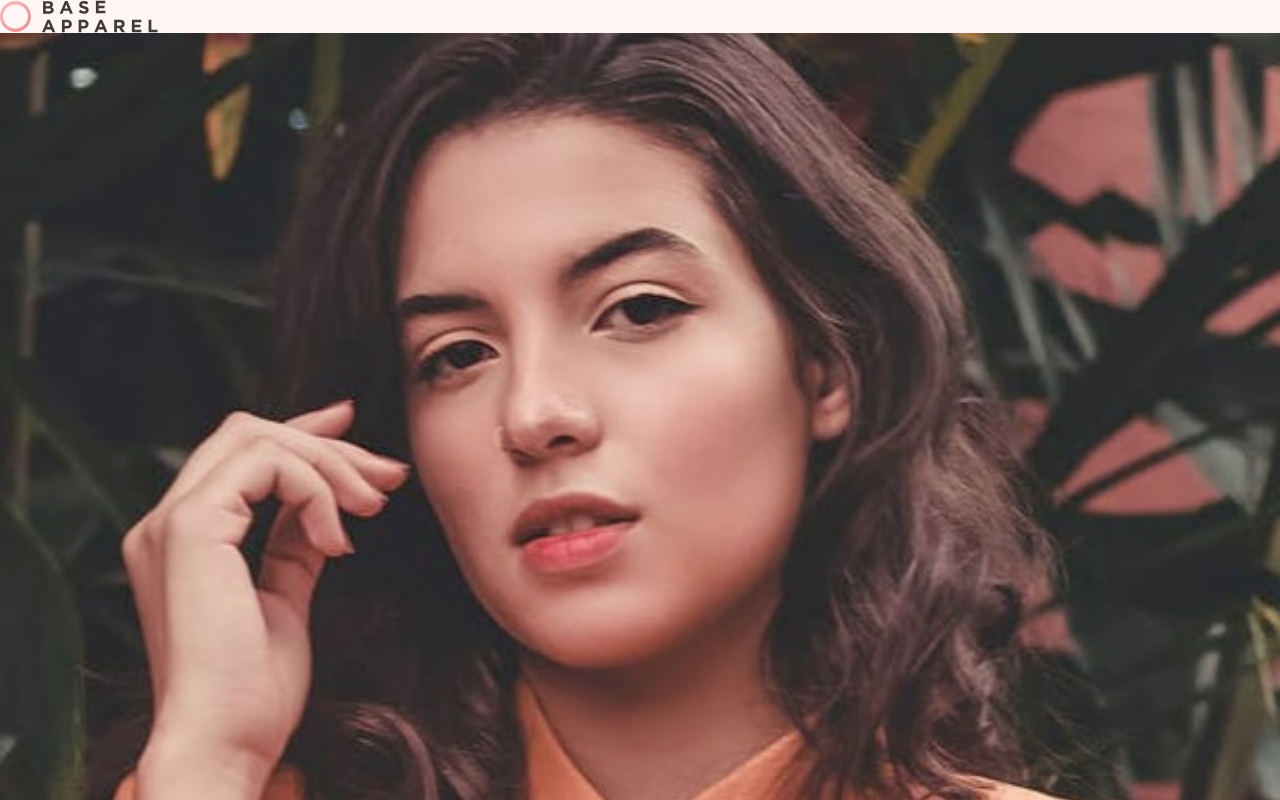
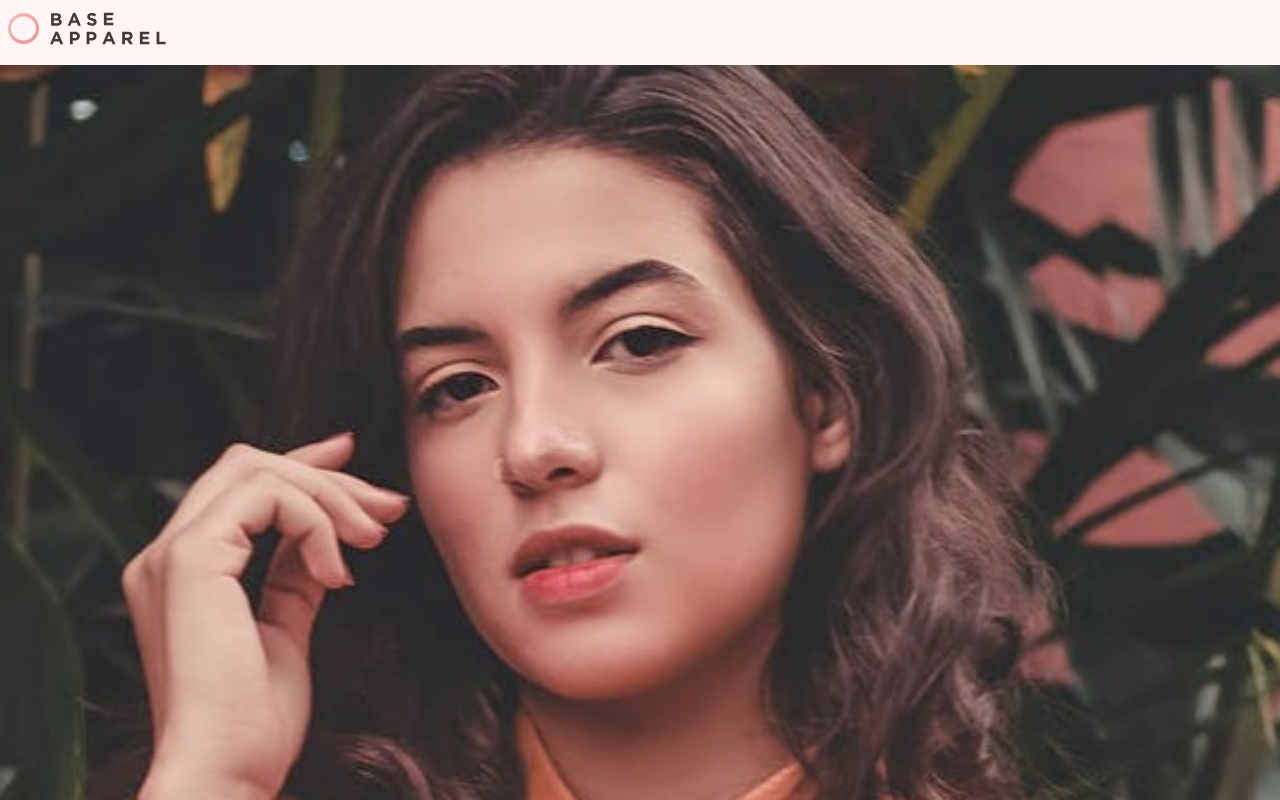
Before and after one commit to almeidaleandro28/Front-Mentor-Challenge-01, a React (Vite) app: page / in a window 1280 px wide. Shown: the top 800 px of the page. Built offline with nearby package versions, Linux system fonts and the light colour scheme.

Commit message:
style: add padding for header

```diff
--- a/src/assets/components/layout/Header.jsx
+++ b/src/assets/components/layout/Header.jsx
@@ -9,7 +9,7 @@ Header.propTypes = {
 
 function Header(props) {
   return (
-    <header className='bg-pink-200'>
+    <header className='bg-pink-200 pl-2 pt-3 pb-5'>
       <Logo />
     </header>
   );
```
